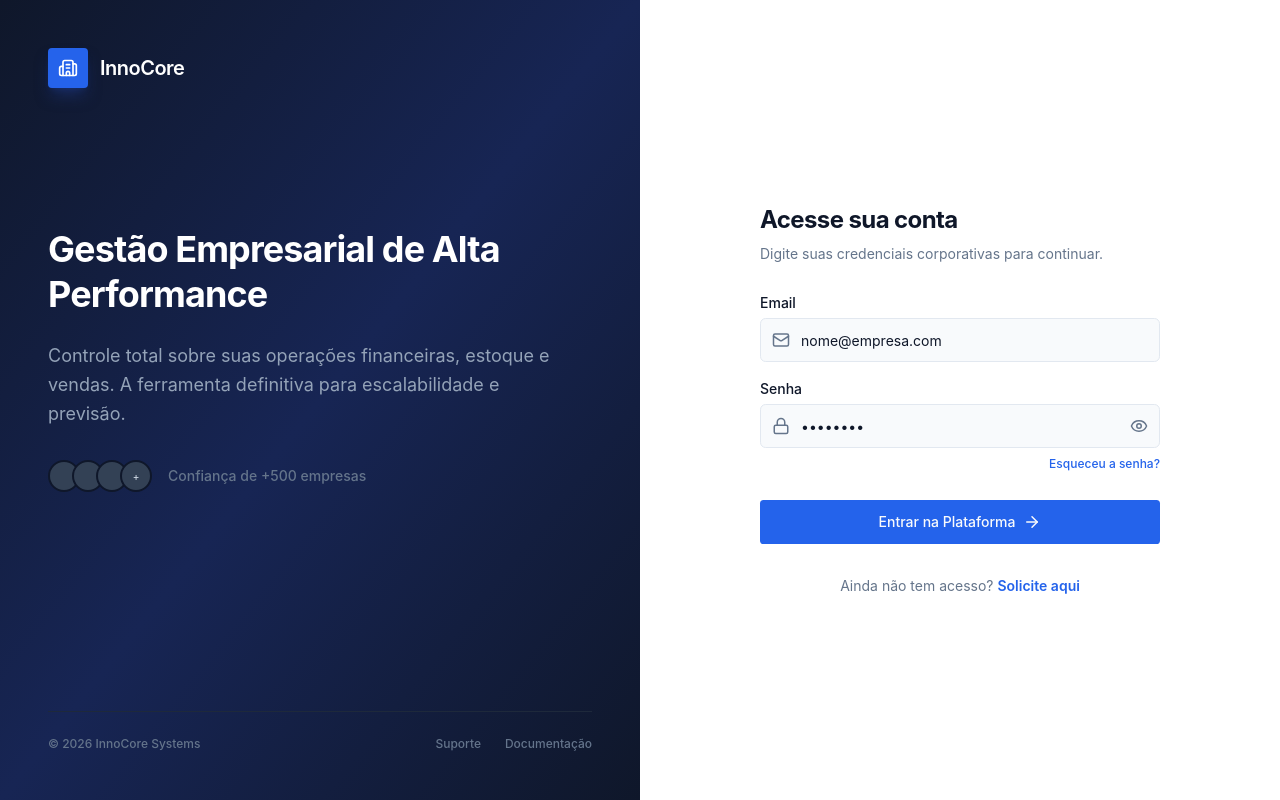
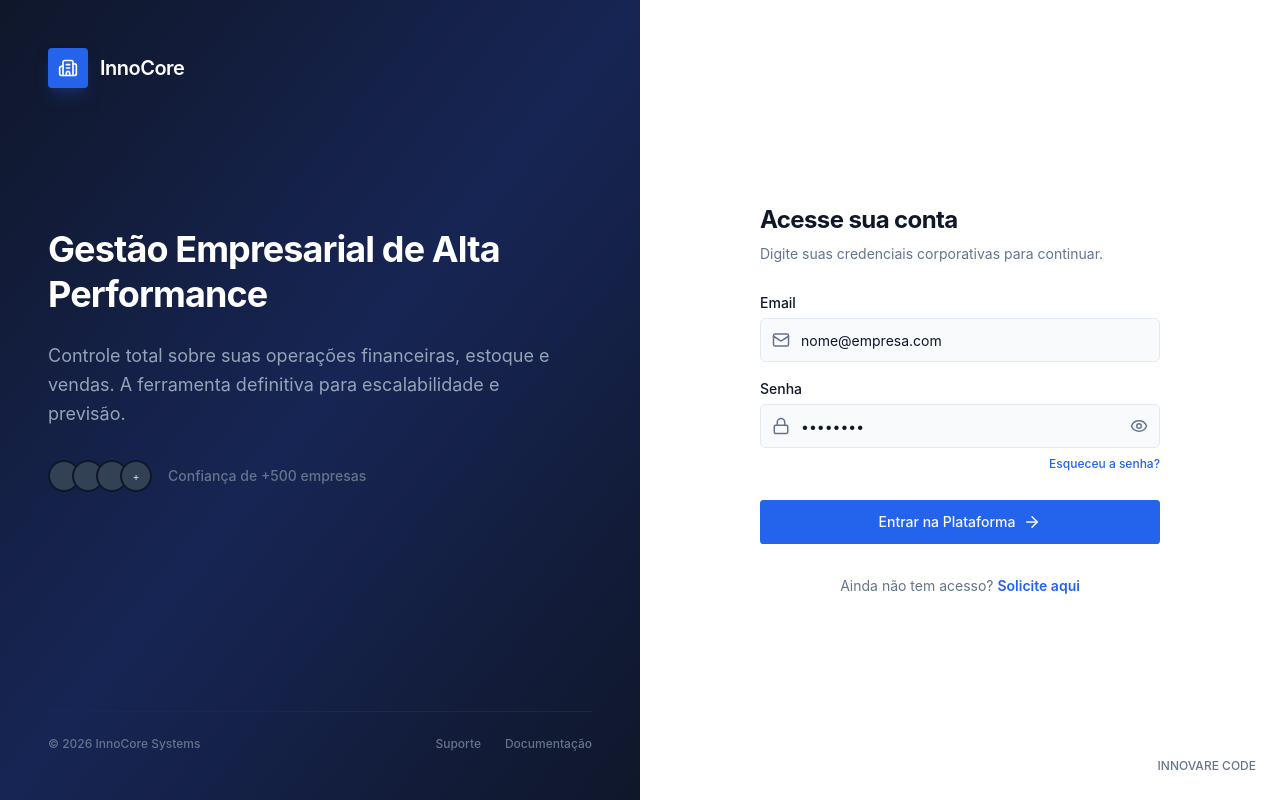
Before and after one commit to OverSoccerClub/InnoCoreSystem, a React (Vite) app in the folder client/: page /auth/login in a window 1280 px wide. Built offline with nearby package versions, Linux system fonts and the light colour scheme.

Commit message:
feat: Add INNOVARE CODE footer to login page

```diff
--- a/client/src/layouts/AuthLayout.tsx
+++ b/client/src/layouts/AuthLayout.tsx
@@ -58,6 +58,11 @@ const AuthLayout = () => {
                 <div className="w-full max-w-[400px] z-10">
                     <Outlet />
                 </div>
+
+                {/* Footer - INNOVARE CODE */}
+                <div className="absolute bottom-6 right-6">
+                    <span className="text-xs text-muted-foreground font-medium">INNOVARE CODE</span>
+                </div>
             </div>
         </div>
     );
```
